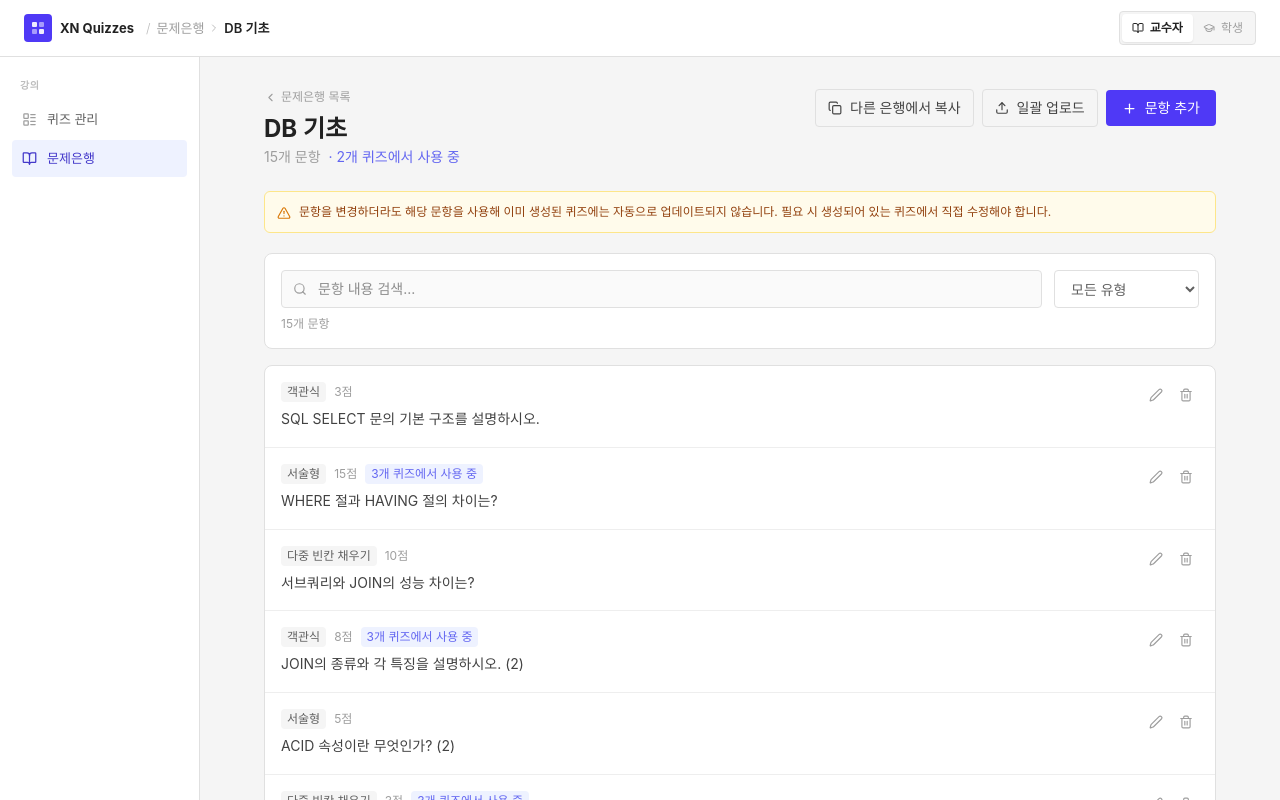
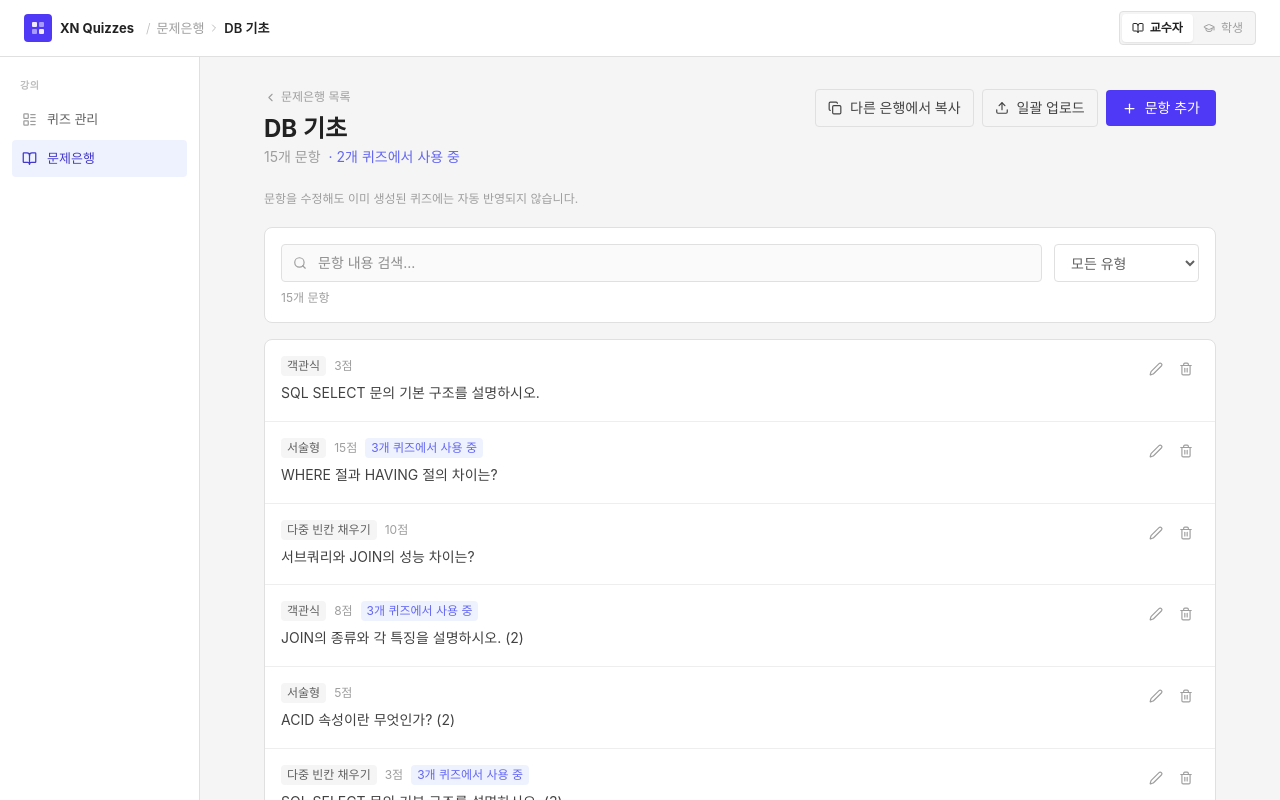
Before and after one commit to minjukim13/xnquiz, a React (Vite) app: page /question-banks/1 in a window 1280 px wide. Shown: the top 800 px of the page. Built offline with nearby package versions, Linux system fonts and the light colour scheme; a web font is replaced by a local one.

Commit message:
style: 문제은행 동기화 안내 문구 인라인 텍스트로 교체

```diff
--- a/src/pages/QuestionBank.jsx
+++ b/src/pages/QuestionBank.jsx
@@ -1,6 +1,6 @@
 import { useState, useMemo, useRef } from 'react'
 import { useParams, useNavigate, Link } from 'react-router-dom'
-import { Plus, Search, X, Edit2, Trash2, Upload, Download, ChevronLeft, AlertTriangle, Copy } from 'lucide-react'
+import { Plus, Search, X, Edit2, Trash2, Upload, Download, ChevronLeft, Copy } from 'lucide-react'
 import Layout from '../components/Layout'
 import { QUIZ_TYPES } from '../data/mockData'
 import { useQuestionBank } from '../context/QuestionBankContext'
@@ -165,16 +165,9 @@ export default function QuestionBank() {
         </div>
 
         {/* 동기화 정책 안내 */}
-        <div
-          className="flex items-start gap-2 p-3 mb-5 text-xs"
-          style={{ background: '#FFFBEB', border: '1px solid #FDE68A', borderRadius: 6 }}
-        >
-          <AlertTriangle size={14} className="shrink-0 mt-0.5" style={{ color: '#D97706' }} />
-          <span style={{ color: '#92400E' }}>
-            문항을 변경하더라도 해당 문항을 사용해 이미 생성된 퀴즈에는 자동으로 업데이트되지 않습니다.
-            필요 시 생성되어 있는 퀴즈에서 직접 수정해야 합니다.
-          </span>
-        </div>
+        <p className="text-xs mb-5" style={{ color: '#9E9E9E' }}>
+          문항을 수정해도 이미 생성된 퀴즈에는 자동 반영되지 않습니다.
+        </p>
 
         {/* 문항 추가 인라인 폼 */}
         {showAddForm && (
```
